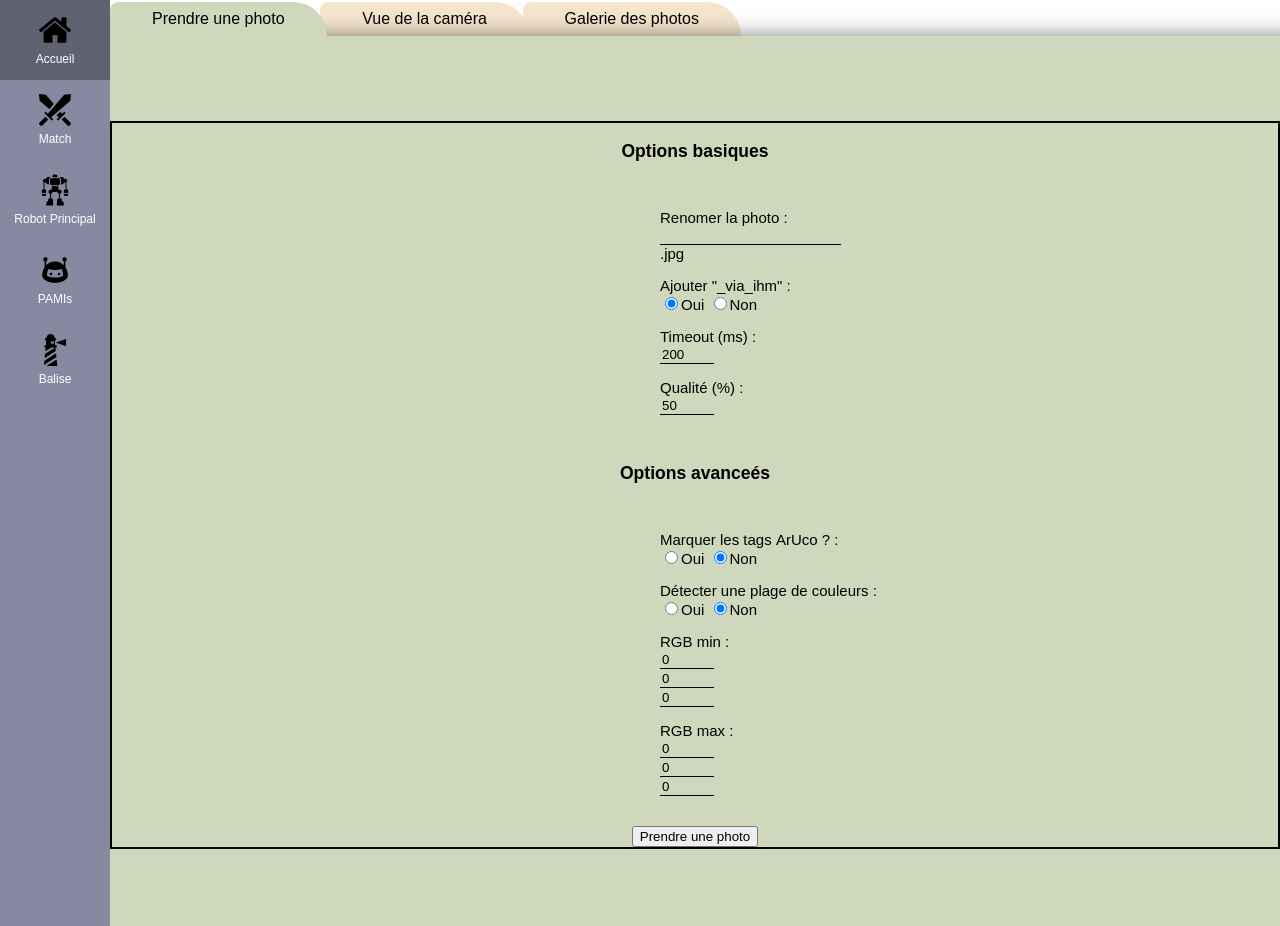
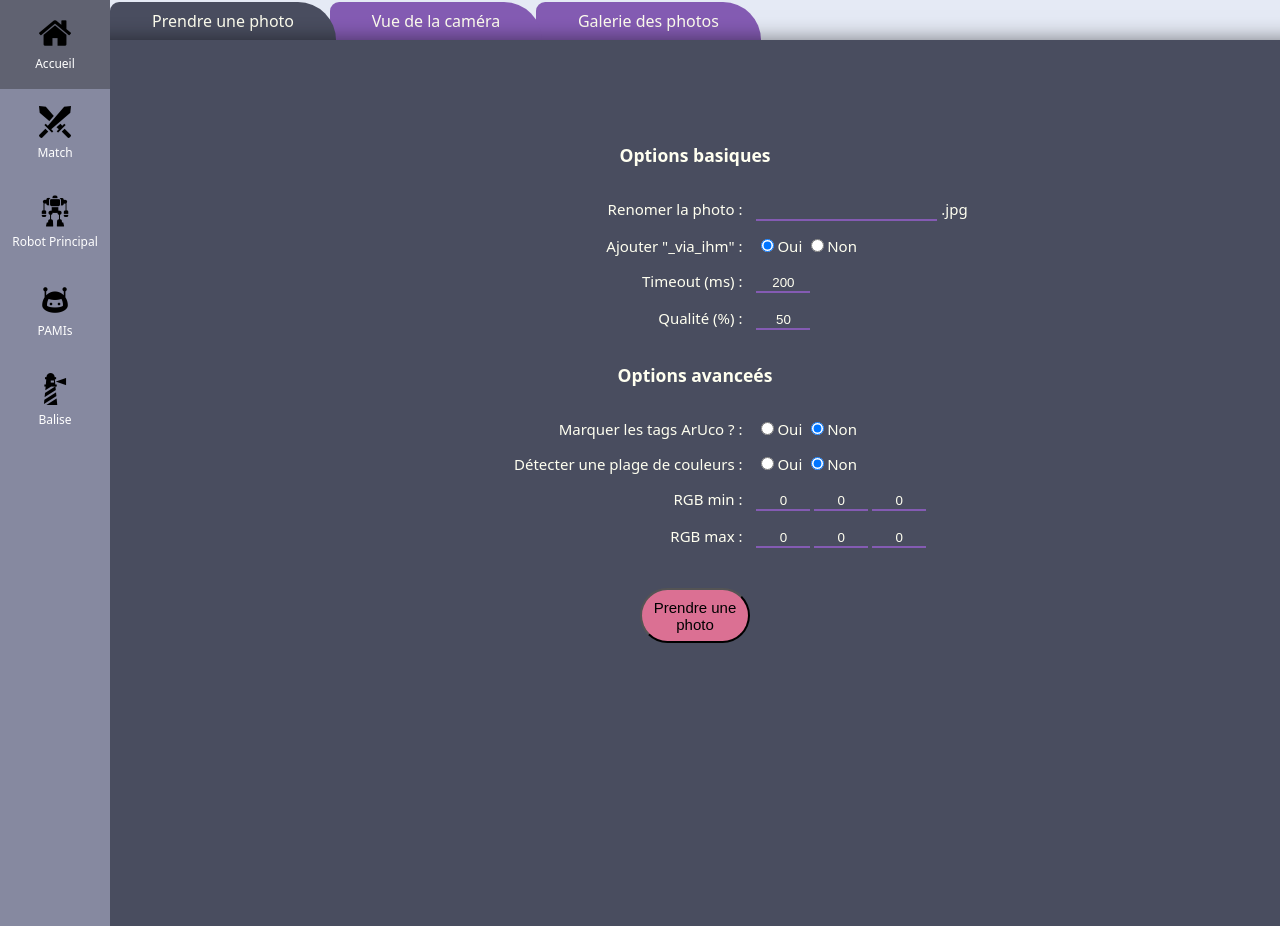
Before and after one commit to LouiseLaBalise/sudribotik_balise, a Flask app: template _1_IHM/templates/balise.html in a window 1280 px wide. Run offline with Flask 3, Linux system fonts and the light colour scheme; the template is opened without the code that fills it, so the values that code supplies are empty.

Commit message:
Fibalisation de l'ux pour la page balise.

```diff
--- a/_1_IHM/app.py
+++ b/_1_IHM/app.py
@@ -60,7 +60,7 @@
 
             #Create the message to display
             path_to_photo_taken = "" #COMMENTER CETTE LIGNE SUR LA RASPBERRY PI 4
-            message = f"Photo prise avec succès.\nElle est disponnible dans le dossier {path_to_photo_taken} ou dans la galerie des photos.\nNom : {real_photo_name}\nQualité : {photo_quality}"
+            message = f"Photo prise avec succès.\nElle est disponnible dans le dossier {path_to_photo_taken} ou dans la galerie des photos.\nNom : {real_photo_name}"
 
             #Create with response with success key True
             response = {'success': True, 'message': message}
--- a/_1_IHM/static/css/style_balise.css
+++ b/_1_IHM/static/css/style_balise.css
@@ -4,8 +4,9 @@
     display: flex;
     flex-direction: column; /*items in columns*/
     height: 100vh; /*100% viewport height*/
-    overflow: auto; /* scroll bar only if necessary*/
+    overflow: auto;/* scroll bar only if necessary*/
     align-items: center; /* align items in the center horizontally */
+    color: var(--balise-text-color);
 }
 
 /*1st TAB*/
@@ -16,7 +17,7 @@
     margin-top: 70px; /*set margin-top*/
     padding: 0; /*set padding*/
     font-size: 15px; /*set font-size*/
-    border: 2px black solid;/*set border*/
+
 }
 
 #photoForm ul {
@@ -28,42 +29,67 @@
     outline: none; /*remove outline*/
     border: none; /*removes the default border*/
     background-color: transparent; /*background transparent.*/
-    border-bottom: 1px solid black; /* add a line at the bottom*/
+    border-bottom: 2px solid var(--balise-secondary-color); /* add a line at the bottom*/
+    text-align: center;
+    color: var(--balise-text-color);
 }
 
+/*Remove spin button*/
+input::-webkit-outer-spin-button,
+    input::-webkit-inner-spin-button {
+    -webkit-appearance: none;
+    margin: 0;
+}/*input[type=number]{-moz-appearance: textfield;}/*on firefox*/
+
 #photoForm .options{
-    display: grid;
-    grid-template-columns: 150px auto; /* Adjust the width of the label column as needed */
-    align-items: center;
+    width: 50%;/*centered in page*/
 }
 
 
 #photoForm label:not(.extension){
+    display: inline-block;
+    text-align: right;
+    margin-right: 10px;
+    width: 300px;
 }
 
-form li {
+#photoForm li {
     margin-top: 15px;
     margin-bottom: 15px;
-}
-
-form input[type="text"]{
-    margin-right: 0;
 }
 
 #photoForm input[type="number"]{
     width: 50px;
 }
 
+#photoForm button{
+    width: 110px;
+    height: 55px;
+    font-size: 15px;
+    background-color: var(--balise-button-photo-background-color);
+    border-radius: 50px;
+    margin-top: 25px;
+    cursor: pointer;
+}
+
+#photoForm button:hover{
+    background-color: var(--balise-button-hover-photo-background-color);
+}
+
+#resultMessage #resultMessageParagraph{
+    text-align: center;
+}
+
 /*2nd TAB*/
 .video_stream_container{
     width:fit-content;
-    border: 5px solid black;
+    border: 3px solid var(--balise-secondary-color);;
     border-radius: 6px;
     overflow: hidden;
-    text-align:center;
+    margin-top: 40px;
     margin-left: auto;
     margin-right: auto;
-    padding:20px;
+    padding:2px;
 }
 
 .video_stream_container img{
--- a/_1_IHM/static/css/style_navbar.css
+++ b/_1_IHM/static/css/style_navbar.css
@@ -4,18 +4,23 @@
     --navbar-background-color: #8689A0;;
     --navbar-selected-color: #606271;
 
-    --webpage-background-color: white;/*#3D3D3D;/**/
+    --webpage-background-color: #E5EAF5;/*#3D3D3D;/**/
 
-    --balise-background-color: #CFD8BD;
-    --balise-tab-background-color: #F5E5CC;
-    --balise-tab-current-background-color: var(--balise-background-color);;
+    --balise-background-color: #494D5F;
+    --balise-text-color: ivory;
+    --balise-secondary-color: #845BB3;
+    --balise-tab-background-color: var(--balise-secondary-color);
+    --balise-tab-current-background-color: var(--balise-background-color);
     --balise-tab-hover-background-color: var(--balise-background-color);
+    --balise-button-photo-background-color: palevioletred;
+    --balise-button-hover-photo-background-color: rgb(182, 72, 114);
+    --balise-table-hover-background-color: #a982f3;
 }
 
 /*Basic settings of every body of this site */
 body{
     margin: 0;
-    font-family: sans-serif;
+    font-family: system-ui, -apple-system, BlinkMacSystemFont, 'Segoe UI', Roboto, Oxygen, Ubuntu, Cantarell, 'Open Sans', 'Helvetica Neue', sans-serif;
     background-color: var(--webpage-background-color);
 }
 
--- a/_1_IHM/static/js/balise-route.js
+++ b/_1_IHM/static/js/balise-route.js
@@ -31,7 +31,8 @@ function openTab(tabId) {
             document.getElementById("tab"+tab_index).style.zIndex = z_index;
         }
         else{
-            document.getElementById("tab"+tab_index).style.zIndex = 99;
+            /*Set current z-index at 89*/
+            document.getElementById("tab"+tab_index).style.zIndex = 89;
         }
         tab_index++;
         z_index--;
--- a/_1_IHM/templates/balise.html
+++ b/_1_IHM/templates/balise.html
@@ -103,7 +103,7 @@
         <p>Répertoire : {{media_path}}</p>
         <div class="items-container">
             <table>
-                <tr>
+                <tr class="title">
                     <td>Nom</td>
                     <td>Taille</td>
                     <td>Heure</td>
```
Also changed, not shown: other parts of _1_IHM/static/css/style_balise.css (+25 -13 lines).
